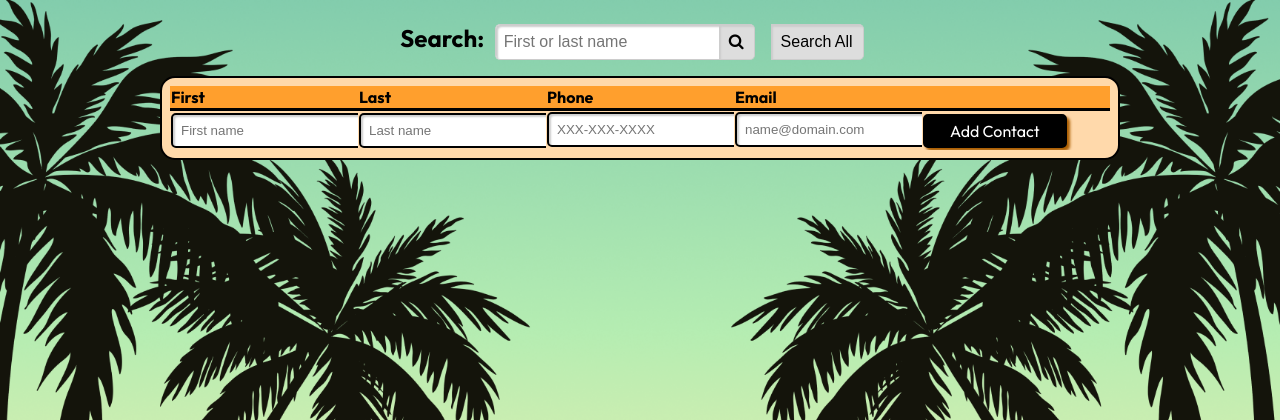
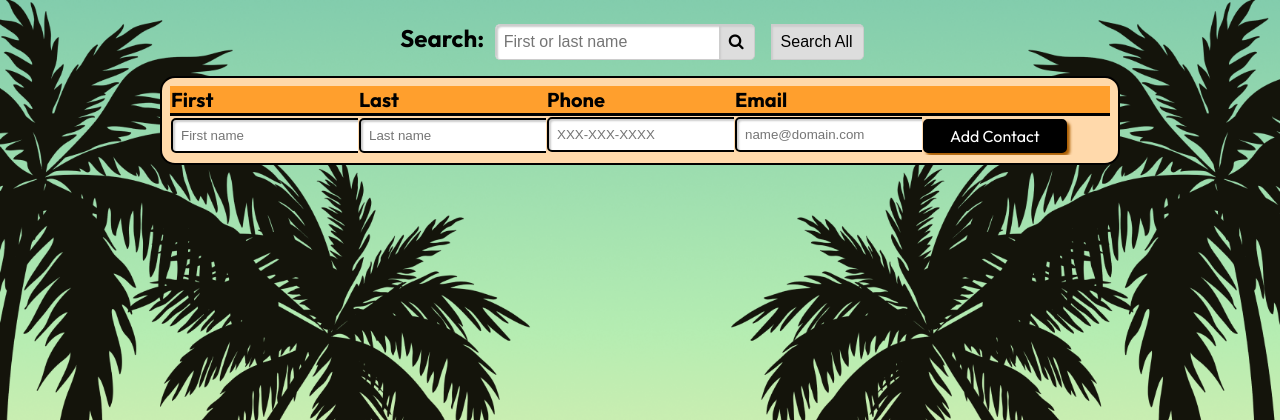
Before and after one commit to The-Cliff-Face/ManagerOfContacts, a PHP site: page /contacts.html in a window 1280 px wide. Shown: the top 420 px of the page. Run offline with PHP 8.4, Linux system fonts and the light colour scheme.

Commit message:
Update styles.css

```diff
--- a/styles.css
+++ b/styles.css
@@ -336,7 +336,7 @@ table {
     border-radius: 15px;
     text-align: left;
     align-self: center;
-    font-size: 1.0rem;
+    font-size: 1.25rem;
     table-layout: fixed;
 }
 
```
